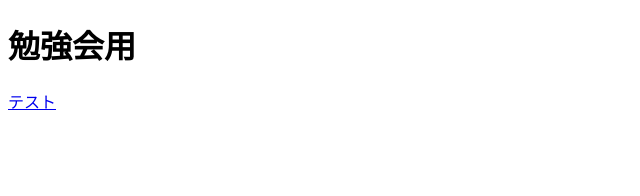
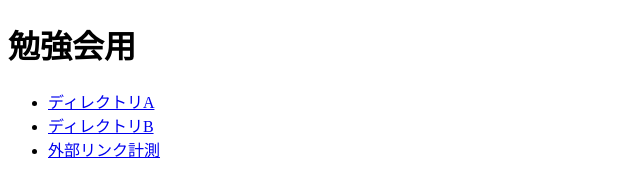
Before and after one commit to kobatatakayuki/kobatatakayuki.github.io, a plain HTML site: page analytics/index.html in a window 1280 px wide. Shown: the whole page, without its empty margins (0-640 px from the left). Drawn offline with Linux system fonts and the light colour scheme.

Commit message:
外部リンク設定

```diff
--- a/analytics/index.html
+++ b/analytics/index.html
@@ -17,7 +17,11 @@ j=d.createElement(s),dl=l!='dataLayer'?'&l='+l:'';j.async=true;j.src=
 
 <h1 class="project-name">勉強会用</h1>
 
-<a href="#">テスト</a>
+<ul>
+<li><a href="a">ディレクトリA</a></li>
+<li><a href="b">ディレクトリB</a></li>
+<li><a href="http://google.com" target="_blank">外部リンク計測</a></li>
+</ul>
 
 </body>
 </html>
```
